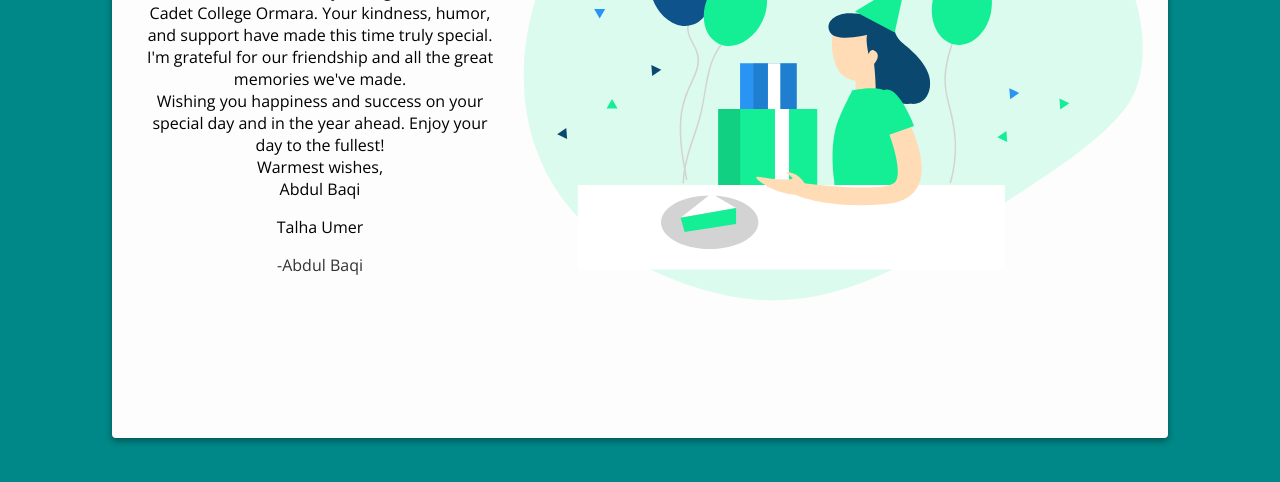
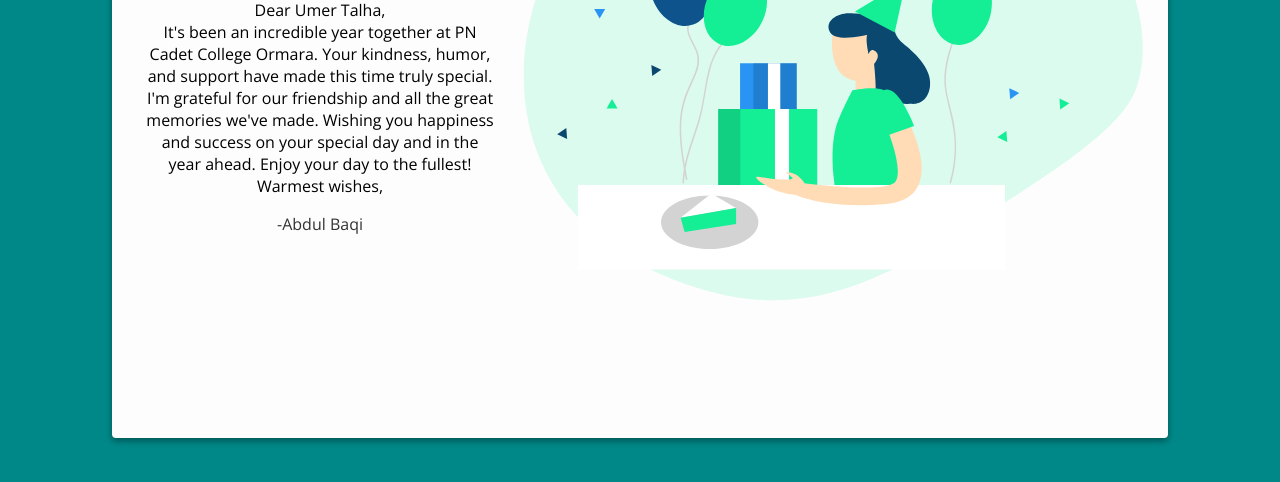
Before and after one commit to habibhassansehani/birthday-card, a plain HTML site: page index.html in a window 1280 px wide. Shown: the part 318-800 px from the top of the page. Drawn offline with nearby package versions, Linux system fonts and the light colour scheme.

Commit message:
Update index.html
debug

```diff
--- a/index.html
+++ b/index.html
@@ -15,12 +15,12 @@
       <h1>Happy Birthday!</h1>
       <p>Dear Umer Talha,<br>
 It's been an incredible year together at PN Cadet College Ormara. Your kindness, humor, and support have made this time truly special. I'm grateful for our friendship and all the great memories we've made.
-<br>
+
 Wishing you happiness and success on your special day and in the year ahead. Enjoy your day to the fullest!
 <br>
-Warmest wishes,<br>
-Abdul Baqi</p>
-       <p>Talha Umer</p>
+Warmest wishes,
+</p>
+
       <p class="muted">-Abdul Baqi</p>
     </div>
     <div class="space"></div>
```
